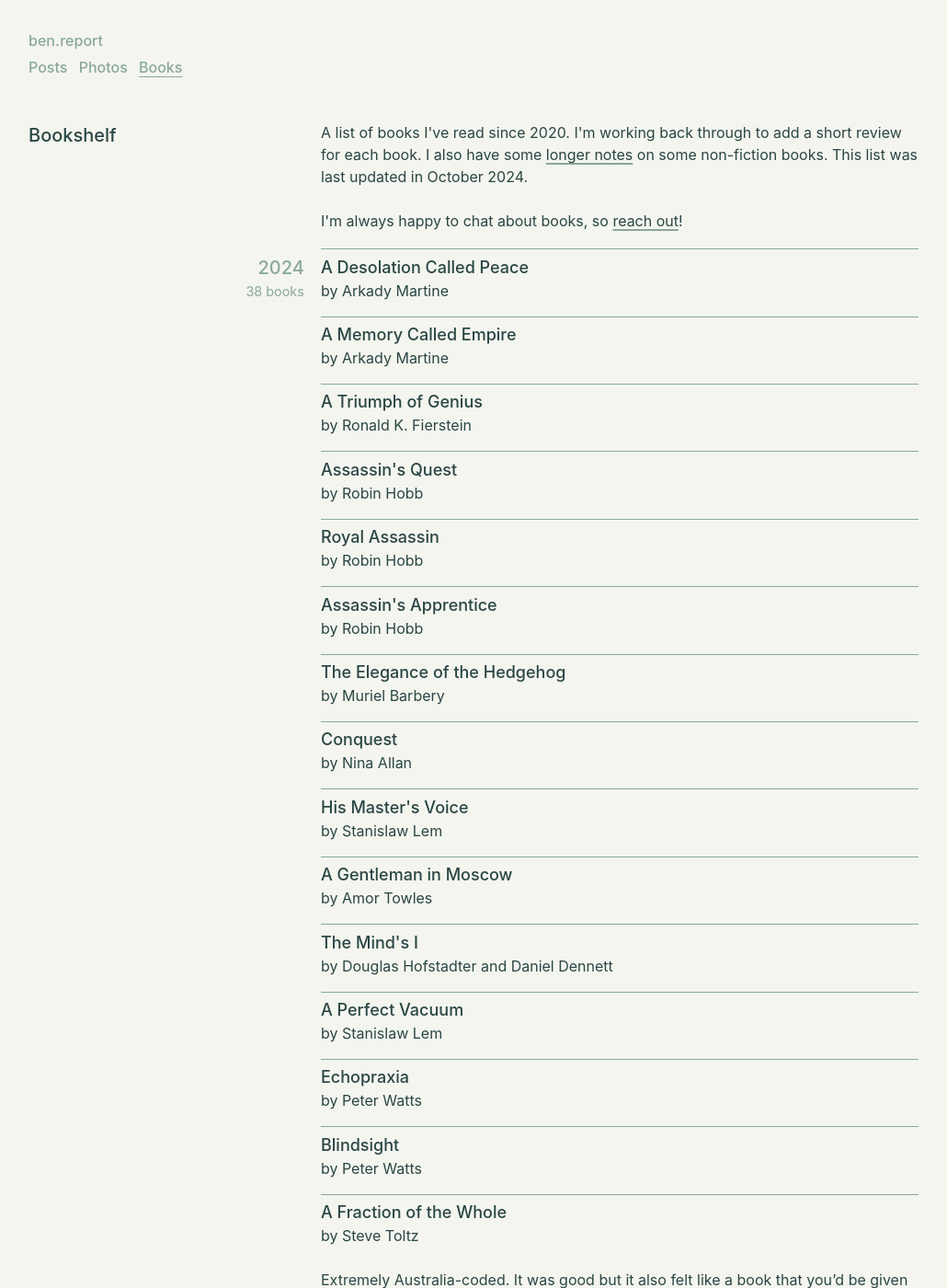
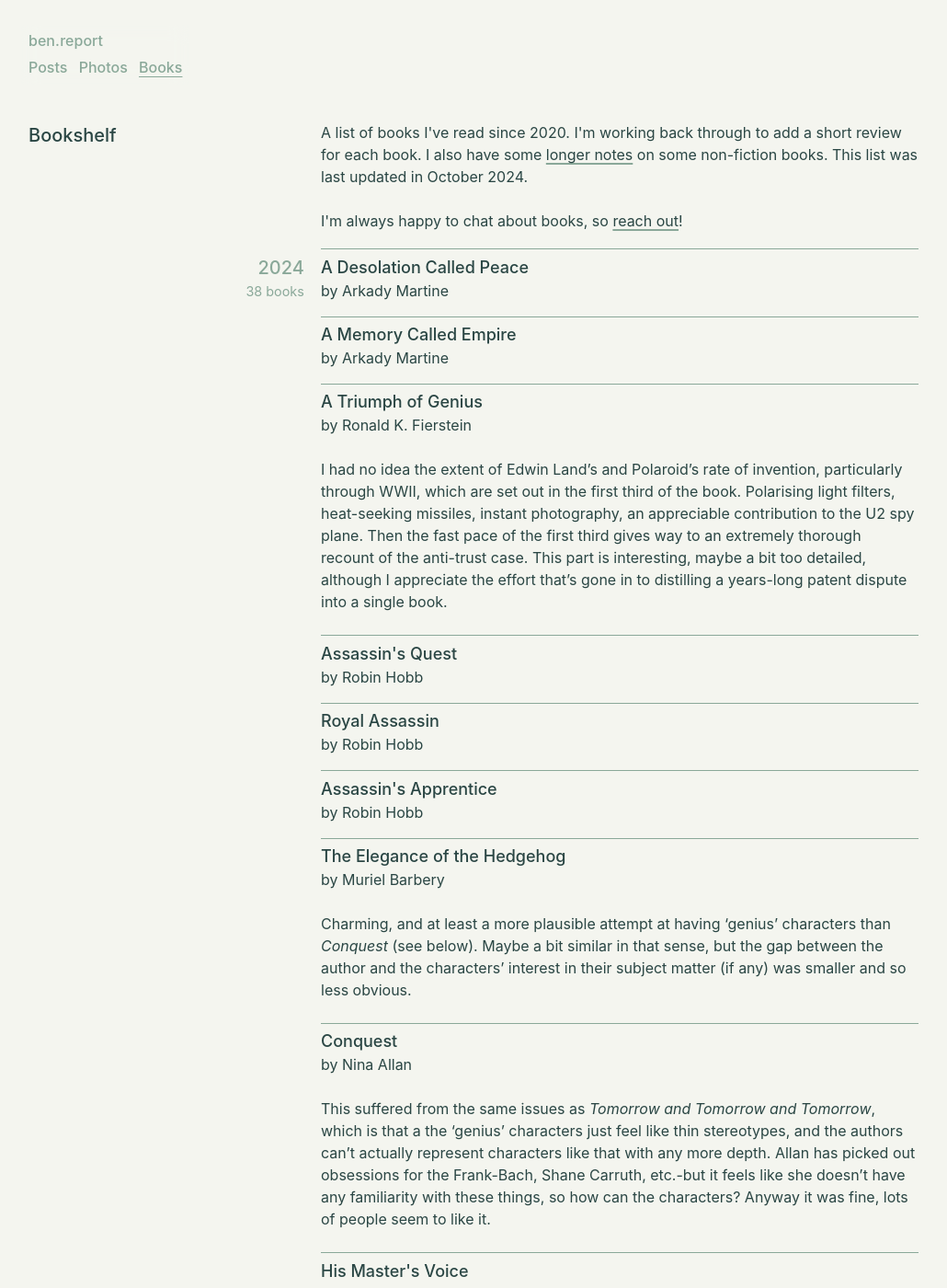
Before and after one commit to penborter/ben-report, a Jekyll site: the page built from _pages/books.html, in a window 1280 px wide and 1400 px high. Shown: the whole window at 92% size, without its empty margins (1-1031 px from the left). Built offline with Jekyll 4.4.1, drawn with Linux system fonts in a browser that asks for light colours; some web fonts are replaced.

Commit message:
Add book reviews

```diff
--- a/_data/reading.yml
+++ b/_data/reading.yml
@@ -7,6 +7,7 @@ years:
         author: Arkady Martine
       - title: A Triumph of Genius
         author: Ronald K. Fierstein
+        review: "I had no idea the extent of Edwin Land's and Polaroid's rate of invention, particularly through WWII, which are set out in the first third of the book. Polarising light filters, heat-seeking missiles, instant photography, an appreciable contribution to the U2 spy plane. Then the fast pace of the first third gives way to an extremely thorough recount of the anti-trust case. This part is interesting, maybe a bit too detailed, although I appreciate the effort that's gone in to distilling a years-long patent dispute into a single book."
       - title: Assassin's Quest
         author: Robin Hobb
       - title: Royal Assassin
@@ -15,8 +16,10 @@ years:
         author: Robin Hobb
       - title: The Elegance of the Hedgehog
         author: Muriel Barbery
+        review: "Charming, and at least a more plausible attempt at having 'genius' characters than *Conquest* (see below). Maybe a bit similar in that sense, but the gap between the author and the characters' interest in their subject matter (if any) was smaller and so less obvious."
       - title: Conquest
         author: Nina Allan
+        review: "This suffered from the same issues as *Tomorrow and Tomorrow and Tomorrow*, which is that a the 'genius' characters just feel like thin stereotypes, and the authors can't actually represent characters like that with any more depth. Allan has picked out obsessions for the Frank-Bach, Shane Carruth, etc.-but it feels like she doesn't have any familiarity with these things, so how can the characters? Anyway it was fine, lots of people seem to like it."
       - title: His Master's Voice
         author: Stanislaw Lem
       - title: A Gentleman in Moscow
```
